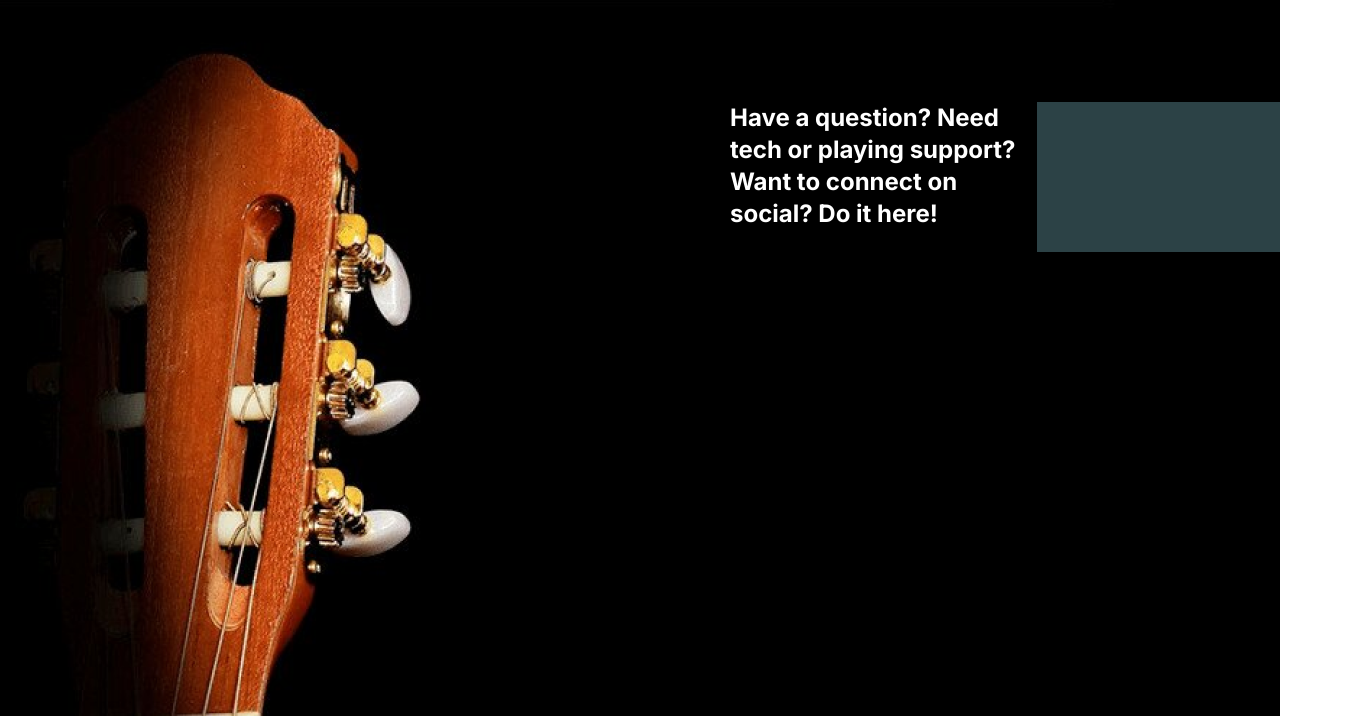
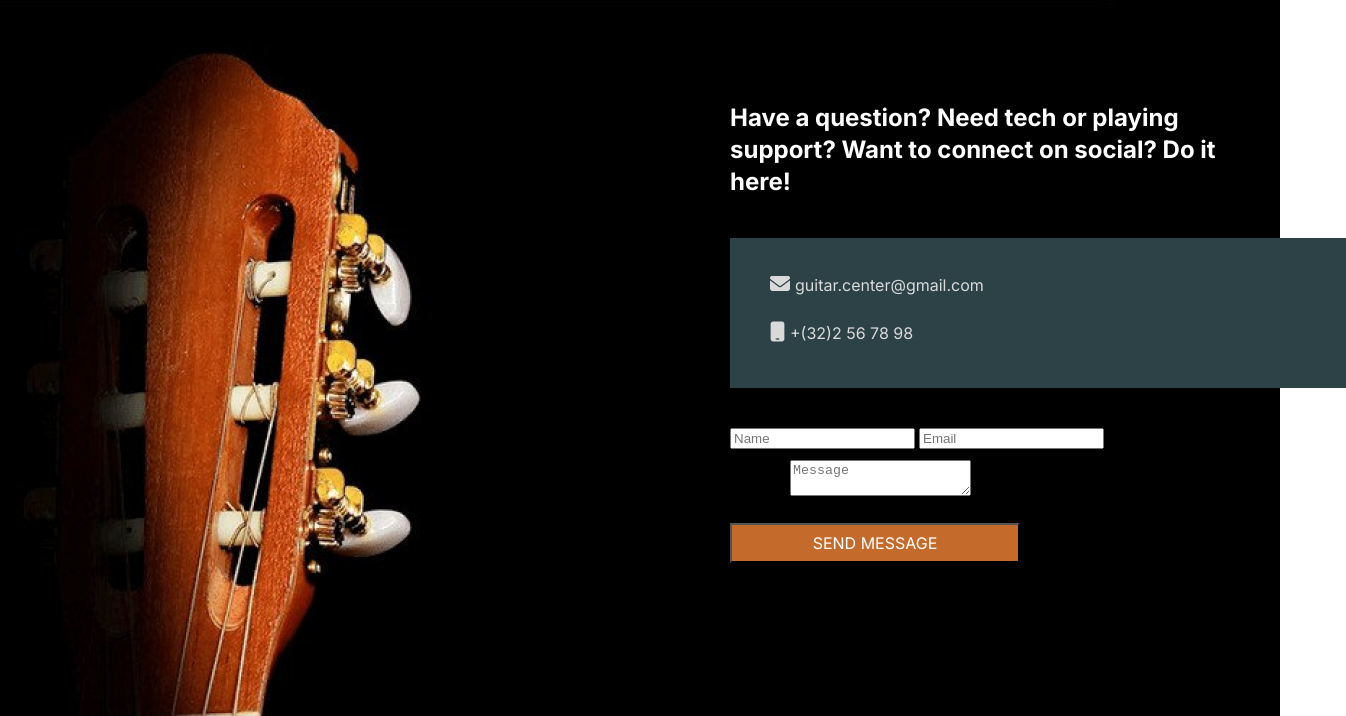
Before and after one commit to Lizi1617/Final-assignment-2, a plain HTML site: page contact.html in a window 1280 px wide. Shown: the part 102-818 px from the top of the page, 1346 px wide, since content can reach past the window. Drawn offline with Linux system fonts and the light colour scheme.

Commit message:
add index

```diff
--- a/contact.html
+++ b/contact.html
@@ -1,5 +1,6 @@
 <!DOCTYPE html>
 <html lang="en">
+
 <head>
   <meta charset="UTF-8">
   <meta name="viewport" content="width=device-width, initial-scale=1.0">
@@ -17,6 +18,7 @@
   <link rel="stylesheet" href="css/tablet.css">
   <link rel="stylesheet" href="css/mobile.css">
 </head>
+
 <body>
   <div class="container">
     <!-- header  -->
@@ -63,13 +65,44 @@
     <!-- section -->
     <section class="contact_section">
       <div class="contact_section_div">
-            <h5 class="contact_section_title">Have a question? Need tech or playing support? Want to connect on social? Do it here!</h5>
+        <h5 class="contact_section_title">Have a question? Need tech or playing support? Want to connect on social? Do
+          it here!</h5>
       </div>
       <div class="contact_box">
         <div class="contact_box_div">
-
+          <h5 class="contact_box_title">
+            <i class="fa-solid fa-envelope"></i>
+            <span class="contact_box_span">
+              guitar.center@gmail.com</span>
+          </h5>
+          <h5 class="contact_box_title">
+            <i class="fa-solid fa-mobile"></i>
+            <span class="contact_box_span">
+              +(32)2 56 78 98
+            </span>
+            <!-- <img src="imiges/gis_location-poi (1).svg" alt="frame" class="frame"> -->
+          </h5>
         </div>
       </div>
+
+      <div class="contact_input_div">
+        <div class="contact_input">
+          <input type="text" name="name" placeholder="Name">
+          <input type="text" name="Email" placeholder="Email">
+        </div>
+      </div>
+
+      <div class="textarea">
+        <label for="message">Message</label>
+        <textarea name="Message" id="Message" placeholder="Message"></textarea>
+      </div>
+
+      <button class="contact_button">SEND MESSAGE</button>
+
+
+
+      </main>
     </section>
 </body>
+
 </html>
--- a/css/style.css
+++ b/css/style.css
@@ -432,9 +432,6 @@ footer {
     background-position: center;
     background-repeat: no-repeat;
     background-size: cover;
-    display: flex;
-    justify-content: center;
-    align-items: flex-start;
     padding-top: 106px;
     padding-left: 730px;
 }
@@ -451,6 +448,48 @@ footer {
     width: 616px;
     height: 150px;
     padding: 35px 40px;
+    background-color: #2C4246;
+    margin-top: 40px;
+}
 
-    background-color: #2C4246;
+.contact_box_title {
+    font-size: 20px;
+    color: #D9D9D9;
+    padding-bottom: 24px;
 }
+
+.contact_box_span {
+    font-family: "Inter", sans-serif;
+    font-size: 16px;
+    font-weight: 400;
+    line-height: 24px;
+    color: #D9D9D9;
+}
+
+/* .frame {
+    padding-left: 400px;
+} */
+
+.contact_input_div {
+    padding-top: 40px;
+    column-gap: 8px;
+    display: flex;
+}
+
+.contact_input {
+    width: 100%;
+    height: 32px;
+}
+
+
+.contact_button {
+    width: 290px;
+    height: 40px;
+    margin-top: 24px;
+    background-color: #C46A2B;
+    font-family: "Inter", sans-serif;
+    font-size: 16px;
+    font-weight: 400;
+    line-height: 24px;
+    color: #FFFFFF;
+}
```
Also changed, not shown: imiges/gis_location-poi (1).svg (added). Lines whose indentation alone changed are shown as unchanged.
